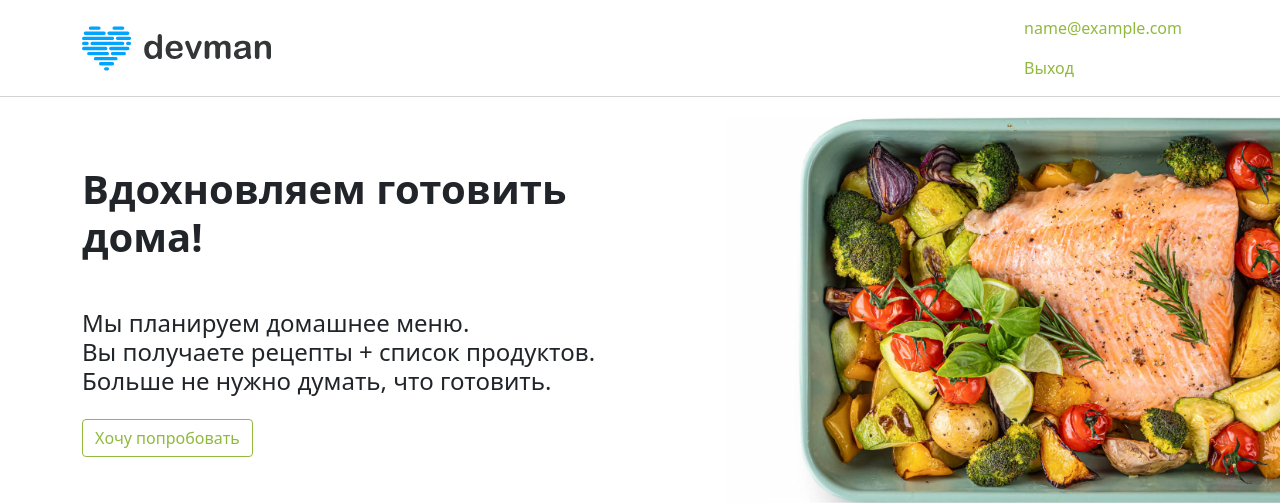
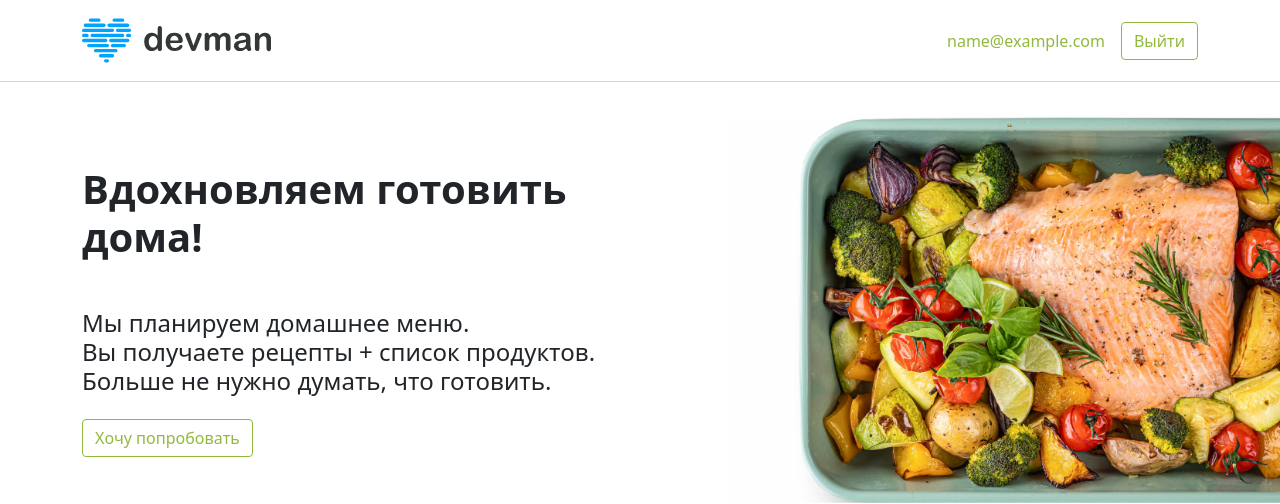
Before and after one commit to b10t/FoodPlanWeb, a Django app: page / in a window 1280 px wide. Shown: the top 504 px of the page. Run offline with Django 4.2, Linux system fonts and the light colour scheme; the visitor is signed in with stand-in values (Sample User, id 1); parts of the project's set-up code (start-up, migrations or seed data) failed here and were passed over.

Commit message:
Improve index page

```diff
--- a/planes/templates/index.html
+++ b/planes/templates/index.html
@@ -11,10 +11,11 @@
                   <img src="{% static '/img/logo.8d8f24edbb5f.svg' %}" height="55" width="189" alt="">
               </a>
 
-            <div>
+            <div class="d-flex align-items-center">
                 {% if user.is_authenticated %}
                   <a class="nav-link fw-lighter foodplan_green foodplan__border_green fs_12" href= "{% url 'personal_account' %}" >{{ user.email }}</a>
-                  <a class="nav-link fw-lighter foodplan_green foodplan__border_green fs_12" href="{% url 'logout' %}">Выход</a>
+                  <button class="btn shadow-none btn-outline-success foodplan_green foodplan__border_green"
+                  onclick="location.href='{% url 'logout' %}'">Выйти</button>
                 {% else %}
                   <button class="btn shadow-none btn-outline-success foodplan_green foodplan__border_green"
                   onclick="location.href='{% url 'login' %}'">Войти</button>
```
